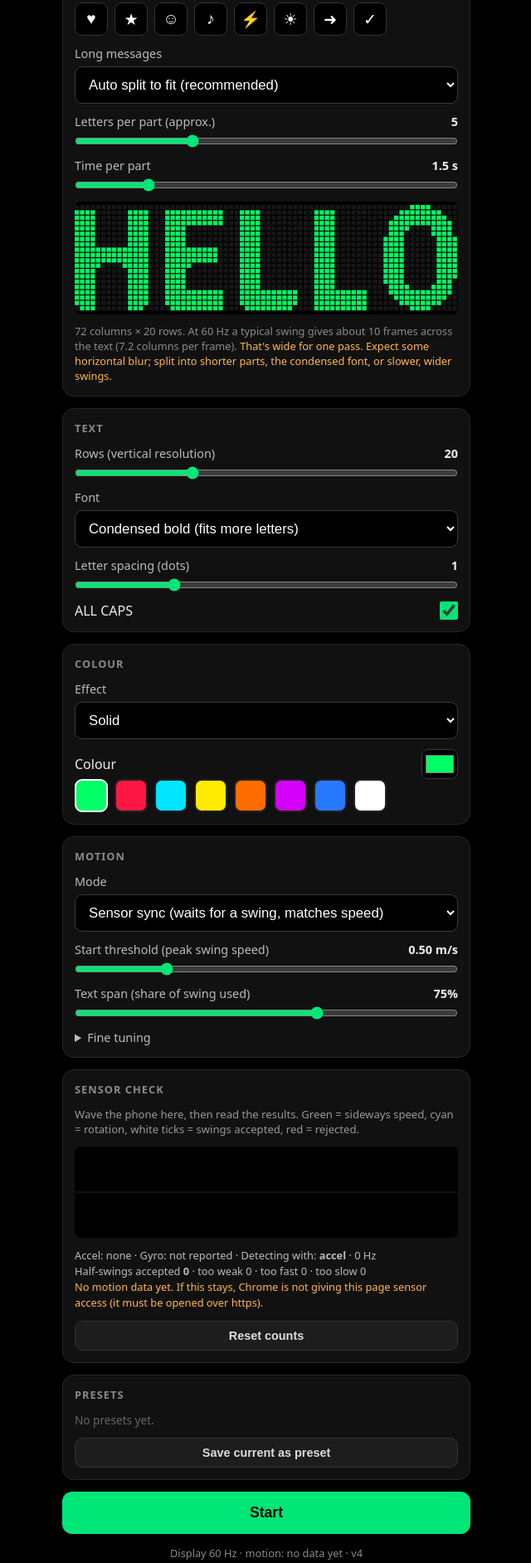
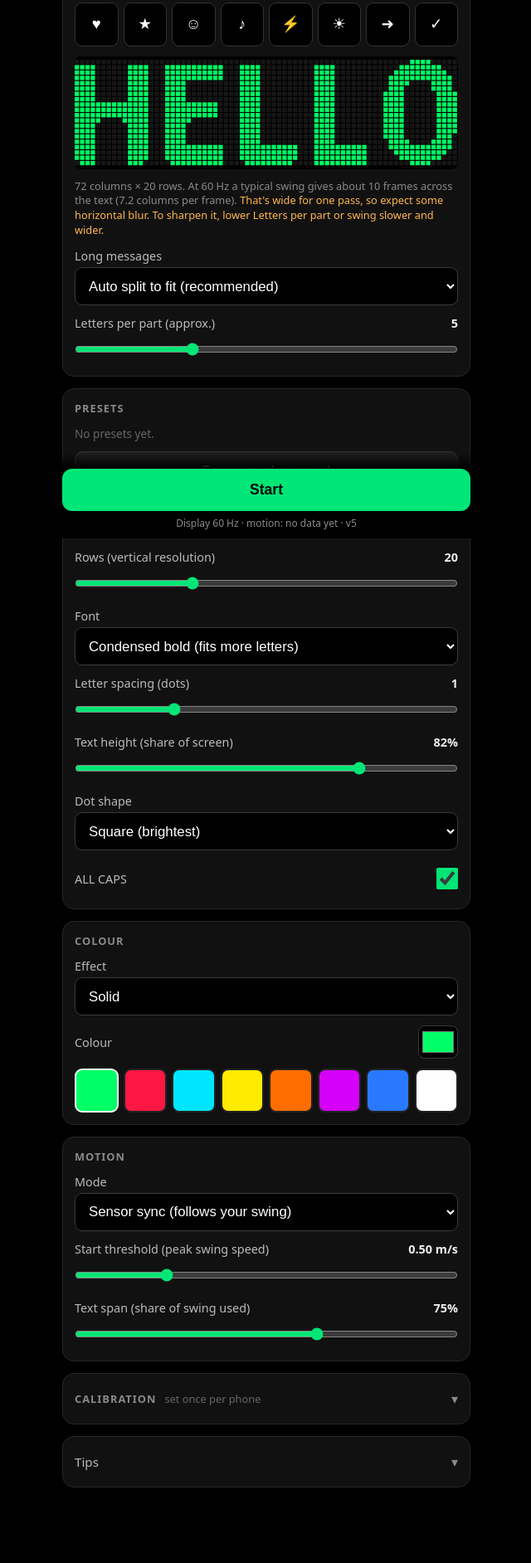
Before and after one commit to dennisneville/pov, a plain HTML site: page index.html in a window 1280 px wide. Shown: the part 151-2035 px from the top of the page at 83% size, without its empty margins (319-959 px from the left). Drawn offline with Linux system fonts and the light colour scheme.

Commit message:
Tidy setup screen: pinned Start, Calibration section, bigger controls
Move the preview under the message, Presets near the top, Text height and Dot
shape into Text, and sensor check plus Flip, Timing trim and Column width scale
into a collapsed Calibration section. Pin Start to the bottom. Enlarge tap
targets, add -/+ buttons for trim and width, fit icons and swatches on one row,
shorten the Mode labels, lay out the sensor readout as a table, fix the blur
warning wording, hide Time per part when there is only one part, and move
inline styles into CSS. Version 5.

Co-Authored-By: Claude Opus 5.5 <noreply@anthropic.com>
Claude-Session: https://claude.ai/code/session_012CgBTYfwHtMwuvm8HirsAb

```diff
--- a/index.html
+++ b/index.html
@@ -10,38 +10,55 @@
 <link rel="icon" href="icon-192.png">
 <link rel="apple-touch-icon" href="icon-192.png">
 <style>
-  :root { --bg:#000; --panel:#111; --line:#262626; --text:#eee; --dim:#8a8a8a; --accent:#00e676; }
+  :root { --bg:#000; --panel:#111; --line:#262626; --text:#eee; --soft:#bbb; --dim:#8a8a8a; --accent:#00e676; --warn:#ffb74d; --bad:#ff5252; }
   * { box-sizing: border-box; margin: 0; padding: 0; -webkit-tap-highlight-color: transparent; }
   html, body { background: var(--bg); color: var(--text); font-family: system-ui, Roboto, sans-serif; }
   body { min-height: 100vh; }
-  #setup { max-width: 520px; margin: 0 auto; padding: 16px 14px 40px; display: flex; flex-direction: column; gap: 14px; }
+  #setup { max-width: 520px; margin: 0 auto; padding: 16px 14px 0; display: flex; flex-direction: column; gap: 14px; }
   h1 { font-size: 1.3rem; font-weight: 700; letter-spacing: .02em; }
   h1 span { color: var(--accent); }
   .card { background: var(--panel); border: 1px solid var(--line); border-radius: 14px; padding: 14px; display: flex; flex-direction: column; gap: 12px; }
-  .card h2 { font-size: .8rem; text-transform: uppercase; letter-spacing: .08em; color: var(--dim); font-weight: 600; }
-  label.f { display: flex; flex-direction: column; gap: 6px; font-size: .9rem; color: #bbb; }
+  .card h2, .card h3, .sumh { font-size: .8rem; text-transform: uppercase; letter-spacing: .08em; color: var(--dim); font-weight: 600; }
+  .card h3 { margin-top: 4px; }
+  .sub { display: flex; flex-direction: column; gap: 12px; }
+  .note { font-size: .82rem; color: #999; line-height: 1.45; }
+  .f { display: flex; flex-direction: column; gap: 4px; font-size: .9rem; color: var(--soft); }
   .lr { display: flex; justify-content: space-between; align-items: center; gap: 10px; }
   .lr b { color: var(--text); font-weight: 600; font-variant-numeric: tabular-nums; }
-  input[type=text], select { width: 100%; background: #000; color: #fff; border: 1px solid #3a3a3a; border-radius: 9px; padding: 11px 12px; font-size: 1.05rem; }
-  input[type=range] { width: 100%; accent-color: var(--accent); }
-  input[type=checkbox] { width: 22px; height: 22px; accent-color: var(--accent); }
-  input[type=color] { width: 44px; height: 36px; border: 1px solid #3a3a3a; border-radius: 8px; background: #000; padding: 2px; }
-  .icons, .swatches, .presets { display: flex; flex-wrap: wrap; gap: 8px; }
-  .icons button, .swatches button { width: 40px; height: 40px; border-radius: 9px; border: 1px solid #333; background: #000; color: #fff; font-size: 1.2rem; }
+  label.toggle { min-height: 44px; font-size: .9rem; color: var(--soft); }
+  input[type=text], select { width: 100%; min-height: 46px; background: #000; color: #fff; border: 1px solid #3a3a3a; border-radius: 9px; padding: 10px 12px; font-size: 1.05rem; }
+  input[type=range] { width: 100%; height: 36px; margin: 0; accent-color: var(--accent); }
+  input[type=checkbox] { flex: none; width: 26px; height: 26px; accent-color: var(--accent); }
+  input[type=color] { flex: none; width: 48px; height: 40px; border: 1px solid #3a3a3a; border-radius: 8px; background: #000; padding: 2px; }
+  .nudge { display: flex; align-items: center; gap: 8px; }
+  .nudge button { flex: none; width: 44px; height: 40px; border-radius: 10px; border: 1px solid #333; background: #1d1d1d; color: #ddd; font-size: 1.3rem; line-height: 1; }
+  .icons, .swatches { display: grid; grid-template-columns: repeat(8, 1fr); gap: 6px; }
+  .icons button, .swatches button { width: 100%; aspect-ratio: 1; padding: 0; border-radius: 9px; border: 1px solid #333; background: #000; color: #fff; font-size: 1.15rem; }
   .swatches button { border: 2px solid #222; }
   .swatches button.on { border-color: #fff; }
-  .presets .chip { display: flex; align-items: center; background: #000; border: 1px solid #333; border-radius: 20px; overflow: hidden; }
-  .presets .chip button { background: none; border: none; color: #ddd; padding: 8px 12px; font-size: .9rem; }
-  .presets .chip button.x { color: #777; padding-left: 4px; }
+  .presets { display: flex; flex-wrap: wrap; gap: 8px; }
+  .presets .chip { display: flex; align-items: center; background: #000; border: 1px solid #333; border-radius: 22px; overflow: hidden; }
+  .presets .chip button { background: none; border: none; color: #ddd; padding: 12px 14px; font-size: .9rem; }
+  .presets .chip button.x { color: #777; padding-left: 6px; }
+  .empty { color: #666; font-size: .85rem; }
   #preview { width: 100%; display: block; background: #000; border-radius: 8px; image-rendering: pixelated; }
   #info { font-size: .8rem; color: var(--dim); line-height: 1.4; }
-  #info .warn { color: #ffb74d; }
-  .btn { background: var(--accent); color: #000; font-weight: 700; font-size: 1.1rem; border: none; border-radius: 12px; padding: 15px; }
-  .btn2 { background: #1d1d1d; color: #ddd; font-weight: 600; font-size: .9rem; border: 1px solid #333; border-radius: 10px; padding: 9px 12px; }
-  #status { font-size: .8rem; color: var(--dim); text-align: center; }
-  details summary { cursor: pointer; color: #bbb; font-size: .9rem; }
-  details[open] summary { margin-bottom: 10px; }
+  .ok { color: var(--accent); } .bad { color: var(--bad); } .warn { color: var(--warn); }
+  .btn { width: 100%; background: var(--accent); color: #000; font-weight: 700; font-size: 1.1rem; border: none; border-radius: 12px; padding: 15px; }
+  .btn2 { min-height: 44px; background: #1d1d1d; color: #ddd; font-weight: 600; font-size: .9rem; border: 1px solid #333; border-radius: 10px; padding: 10px 12px; }
+  details summary { list-style: none; cursor: pointer; min-height: 44px; margin: -6px 0; display: flex; align-items: center; justify-content: space-between; gap: 10px; color: var(--soft); font-size: .95rem; }
+  details summary::-webkit-details-marker { display: none; }
+  details summary::after { content: '▾'; color: var(--dim); font-size: 1rem; transition: transform .15s; }
+  details[open] summary { margin-bottom: 8px; }
+  details[open] summary::after { transform: rotate(180deg); }
+  .sumhint { flex: 1; color: #666; font-size: .8rem; }
   .tips { font-size: .82rem; color: #999; line-height: 1.5; padding-left: 18px; }
+  #trace { width: 100%; height: 110px; background: #000; border-radius: 8px; display: block; }
+  #diag { display: grid; grid-template-columns: auto 1fr; gap: 4px 12px; font-size: .8rem; color: var(--soft); line-height: 1.4; font-variant-numeric: tabular-nums; }
+  #diag dt { color: var(--dim); }
+  #diag .wide { grid-column: 1 / -1; }
+  #startBar { position: sticky; bottom: 0; margin: 0 -14px; padding: 18px 14px calc(10px + env(safe-area-inset-bottom)); background: linear-gradient(rgba(0,0,0,0), #000 18px); display: flex; flex-direction: column; gap: 6px; }
+  #status { font-size: .75rem; color: var(--dim); text-align: center; }
   .hidden { display: none !important; }
   #pov { position: fixed; inset: 0; width: 100vw; height: 100vh; background: #000; display: none; touch-action: none; }
   #hint { position: fixed; left: 0; right: 0; bottom: 24px; text-align: center; color: #333; font-size: .85rem; display: none; pointer-events: none; }
@@ -57,6 +74,8 @@
       <input type="text" id="text" maxlength="150" autocomplete="off" spellcheck="false">
     </label>
     <div class="icons" id="iconBar"></div>
+    <canvas id="preview" height="80"></canvas>
+    <div id="info"></div>
     <label class="f">Long messages
       <select id="parts">
         <option value="auto">Auto split to fit (recommended)</option>
@@ -71,8 +90,12 @@
     <label class="f" id="partSecRow"><div class="lr">Time per part <b id="partSecV"></b></div>
       <input type="range" id="partSec" min="0.5" max="6" step="0.25">
     </label>
-    <canvas id="preview" height="80"></canvas>
-    <div id="info"></div>
+  </div>
+
+  <div class="card">
+    <h2>Presets</h2>
+    <div class="presets" id="presets"></div>
+    <button class="btn2" id="savePreset">Save current as preset</button>
   </div>
 
   <div class="card">
@@ -92,7 +115,13 @@
     <label class="f"><div class="lr">Letter spacing (dots) <b id="spacingV"></b></div>
       <input type="range" id="spacing" min="0" max="4" step="1">
     </label>
-    <div class="lr"><span>ALL CAPS</span><input type="checkbox" id="caps"></div>
+    <label class="f"><div class="lr">Text height (share of screen) <b id="heightV"></b></div>
+      <input type="range" id="height" min="40" max="96" step="1">
+    </label>
+    <label class="f">Dot shape
+      <select id="dot"><option value="square">Square (brightest)</option><option value="round">Round LEDs</option></select>
+    </label>
+    <label class="lr toggle"><span>ALL CAPS</span><input type="checkbox" id="caps"></label>
   </div>
 
   <div class="card">
@@ -105,25 +134,25 @@
         <option value="vgrad">Top-to-bottom gradient</option>
       </select>
     </label>
-    <div id="c1Row" class="f"><div class="lr"><span>Colour</span><input type="color" id="c1"></div>
+    <div id="c1Row" class="sub"><label class="lr"><span class="f">Colour</span><input type="color" id="c1"></label>
       <div class="swatches" id="sw1"></div></div>
-    <div id="c2Row" class="lr"><span>Bottom colour</span><input type="color" id="c2"></div>
+    <label id="c2Row" class="lr"><span class="f">Bottom colour</span><input type="color" id="c2"></label>
   </div>
 
   <div class="card">
     <h2>Motion</h2>
     <label class="f">Mode
       <select id="motionMode">
-        <option value="sync">Sensor sync (waits for a swing, matches speed)</option>
+        <option value="sync">Sensor sync (follows your swing)</option>
         <option value="fixed">Fixed rhythm (no sensors)</option>
       </select>
     </label>
-    <div id="syncOpts" class="card" style="padding:0;border:none;gap:12px">
+    <div id="syncOpts" class="sub">
       <label class="f"><div class="lr">Start threshold (peak swing speed) <b id="threshV"></b></div>
         <input type="range" id="thresh" min="0.2" max="1.5" step="0.05">
       </label>
     </div>
-    <div id="fixedOpts" class="card" style="padding:0;border:none;gap:12px">
+    <div id="fixedOpts" class="sub">
       <label class="f"><div class="lr">Half-swing time <b id="fixedThV"></b></div>
         <input type="range" id="fixedTh" min="150" max="900" step="10">
       </label>
@@ -134,43 +163,33 @@
     <label class="f"><div class="lr">Text span (share of swing used) <b id="spanV"></b></div>
       <input type="range" id="span" min="40" max="95" step="1">
     </label>
-    <details>
-      <summary>Fine tuning</summary>
-      <div class="card" style="padding:0;border:none;gap:12px">
-        <label class="f"><div class="lr">Timing trim (fix double image) <b id="trimV"></b></div>
-          <input type="range" id="trim" min="-80" max="80" step="2">
-        </label>
-        <label class="f"><div class="lr">Column width scale <b id="widthV"></b></div>
-          <input type="range" id="width" min="0.5" max="2" step="0.05">
-        </label>
-        <label class="f"><div class="lr">Text height (share of screen) <b id="heightV"></b></div>
-          <input type="range" id="height" min="40" max="96" step="1">
-        </label>
-        <label class="f">Dot shape
-          <select id="dot"><option value="square">Square (brightest)</option><option value="round">Round LEDs</option></select>
-        </label>
-        <div class="lr"><span>Flip direction (if text is mirrored)</span><input type="checkbox" id="flip"></div>
+  </div>
+
+  <div class="card">
+    <details id="calib">
+      <summary><span class="sumh">Calibration</span><span class="sumhint">set once per phone</span></summary>
+      <div class="sub">
+        <p class="note">Work through these in order. Check the sensors first, then fix mirrored text, then the double image, then the column width.</p>
+        <h3>Sensor check</h3>
+        <p class="note">Wave the phone here, then read the results. Green = sideways speed, cyan = rotation, white ticks = swings accepted, red = rejected.</p>
+        <canvas id="trace"></canvas>
+        <dl id="diag"></dl>
+        <button class="btn2" id="diagReset">Reset counts</button>
+        <h3>Adjustments</h3>
+        <label class="lr toggle"><span>Flip direction (if text is mirrored)</span><input type="checkbox" id="flip"></label>
+        <div class="f"><div class="lr">Timing trim (fix double image) <b id="trimV"></b></div>
+          <div class="nudge"><button type="button" data-nudge="trim" data-dir="-1" aria-label="Decrease timing trim">−</button>
+            <input type="range" id="trim" min="-80" max="80" step="2" aria-label="Timing trim">
+            <button type="button" data-nudge="trim" data-dir="1" aria-label="Increase timing trim">+</button></div>
+        </div>
+        <div class="f"><div class="lr">Column width scale <b id="widthV"></b></div>
+          <div class="nudge"><button type="button" data-nudge="width" data-dir="-1" aria-label="Decrease column width">−</button>
+            <input type="range" id="width" min="0.5" max="2" step="0.05" aria-label="Column width scale">
+            <button type="button" data-nudge="width" data-dir="1" aria-label="Increase column width">+</button></div>
+        </div>
       </div>
     </details>
   </div>
-
-  <div class="card">
-    <h2>Sensor check</h2>
-    <div style="font-size:.82rem;color:#999">Wave the phone here, then read the results. Green = sideways speed, cyan = rotation, white ticks = swings accepted, red = rejected.</div>
-    <canvas id="trace" style="width:100%;height:110px;background:#000;border-radius:8px;display:block"></canvas>
-    <div id="diag" style="font-size:.8rem;color:#bbb;line-height:1.5;font-variant-numeric:tabular-nums"></div>
-    <button class="btn2" id="diagReset">Reset counts</button>
-  </div>
-
-  <div class="card">
-    <h2>Presets</h2>
-    <div class="presets" id="presets"></div>
-    <button class="btn2" id="savePreset">Save current as preset</button>
-  </div>
-
-  <button class="btn" id="start">Start</button>
-  <button class="btn2 hidden" id="install">Install app on this phone</button>
-  <div id="status">Checking display and sensors…</div>
 
   <div class="card">
     <details>
@@ -179,10 +198,17 @@
         <li>Dark room, screen brightness at max, phone held upright, wave side to side.</li>
         <li>OLED screens work far better than LCD (true black, no glowing rectangle).</li>
         <li>Smooth, wide, steady swings give the sharpest text. Horizontal sharpness is capped by refresh rate × swing time, so fewer letters or slower, wider swings help.</li>
-        <li>If the left-to-right and right-to-left swings show two offset copies, adjust Timing trim until they line up.</li>
+        <li>If the left-to-right and right-to-left swings show two offset copies, adjust Timing trim (under Calibration) until they line up.</li>
         <li>Double-tap the screen (or use Back) to exit.</li>
       </ul>
     </details>
+  </div>
+
+  <button class="btn2 hidden" id="install">Install app on this phone</button>
+
+  <div id="startBar">
+    <button class="btn" id="start">Start</button>
+    <div id="status">Checking display and sensors…</div>
   </div>
 </div>
 
@@ -192,7 +218,7 @@
 <script>
 'use strict';
 const $ = id => document.getElementById(id);
-const APP_VERSION = '4';
+const APP_VERSION = '5';
 let offlineReady = false;
 const PX_PER_M = 160 / 0.0254;          // CSS px per metre (on Android, 1 CSS px ≈ 1 dp = 1/160 in)
 const LS_LAST = 'povwand.last', LS_PRESETS = 'povwand.presets';
@@ -456,7 +482,6 @@ function refreshLabels() {
   $('trimV').textContent = (S.trim > 0 ? '+' : '') + S.trim + ' ms'; $('widthV').textContent = S.width.toFixed(2) + '×';
   $('heightV').textContent = S.height + '%';
   $('partSecV').textContent = S.partSec.toFixed(2).replace(/0$/, '') + ' s';
-  $('partSecRow').classList.toggle('hidden', S.parts === 'whole');
   $('partLettersRow').classList.toggle('hidden', S.parts !== 'auto');
   $('partLettersV').textContent = S.partLetters;
   $('c1Row').classList.toggle('hidden', S.colourMode === 'rainbow' || S.colourMode === 'letters');
@@ -517,6 +542,7 @@ function rebuild() {
   });
   CREF = Math.max(...PARTS.map(p => p.mx.C));      // all parts share one column pitch
   MX = PARTS[0].mx; COL = PARTS[0].col;
+  $('partSecRow').classList.toggle('hidden', PARTS.length < 2);   // only matters with 2+ parts
   drawPreview();
 }
 function drawPreview() {
@@ -543,7 +569,13 @@ function drawPreview() {
   const frames = Math.max(1, Math.round(frac * 0.3 * refreshHz));
   const per = CREF / frames;
   let msg = (n > 1 ? `${n} parts, widest is ` : '') + `${CREF} columns × ${R} rows. At ${Math.round(refreshHz)} Hz a typical swing gives about ${frames} frames across the text (${per.toFixed(1)} columns per frame).`;
-  if (per > 3.5) msg += ` <span class="warn">That's wide for one pass. Expect some horizontal blur; ${n > 1 || S.parts !== 'whole' ? 'split into shorter parts, ' : 'use fewer letters or Long messages, '}the condensed font, or slower, wider swings.</span>`;
+  if (per > 3.5) {
+    const fixes = [S.parts === 'auto' ? 'lower Letters per part' : S.parts === 'whole' ? 'use Auto split under Long messages' : 'use shorter parts'];
+    if (S.font !== 'condensed') fixes.push('pick the condensed font');
+    fixes.push('swing slower and wider');
+    const list = fixes.length > 2 ? fixes.slice(0, -1).join(', ') + ', or ' + fixes.at(-1) : fixes.join(' or ');
+    msg += ` <span class="warn">That's wide for one pass, so expect some horizontal blur. To sharpen it, ${list}.</span>`;
+  }
   $('info').innerHTML = msg;
 }
 
@@ -569,7 +601,7 @@ function loadPresets() { try { return JSON.parse(localStorage.getItem(LS_PRESETS
 function savePresets(p) { try { localStorage.setItem(LS_PRESETS, JSON.stringify(p)); } catch (e) {} }
 function renderPresets() {
   const box = $('presets'), list = loadPresets(); box.innerHTML = '';
-  if (!list.length) { box.innerHTML = '<span style="color:#666;font-size:.85rem">No presets yet.</span>'; return; }
+  if (!list.length) { box.innerHTML = '<span class="empty">No presets yet.</span>'; return; }
   list.forEach((p, i) => {
     const chip = document.createElement('div'); chip.className = 'chip';
     const a = document.createElement('button'); a.textContent = p.name;
@@ -587,6 +619,9 @@ $('savePreset').onclick = () => {
 };
 
 FIELDS.forEach(f => $(f).addEventListener('input', onChange));
+document.querySelectorAll('[data-nudge]').forEach(b => b.addEventListener('click', () => {
+  const el = $(b.dataset.nudge); b.dataset.dir > 0 ? el.stepUp() : el.stepDown(); onChange();
+}));
 window.addEventListener('resize', () => { if (!running && MX) drawPreview(); });
 
 // ---------- Sensors & display probe ----------
@@ -729,6 +764,7 @@ $('diagReset').onclick = () => tracker.resetStats();
 function diagLoop() {
   if (running) return;
   tracker.minPeak = S.thresh;
+  if (!$('calib').open) { requestAnimationFrame(diagLoop); return; }   // nothing to draw while collapsed
   const cvT = $('trace'), dpr = window.devicePixelRatio || 1;
   const W = Math.round(cvT.clientWidth * dpr), H = Math.round(cvT.clientHeight * dpr);
   if (cvT.width !== W || cvT.height !== H) { cvT.width = W; cvT.height = H; }
@@ -743,11 +779,14 @@ function diagLoop() {
     c.stroke(); c.lineWidth = 1;
   };
   line('v', 3, '#00e676'); line('g', 400, '#00e5ff');
-  const st = tracker.stats, l = st.last;
-  let html = `Accel: ${accelSource} · Gyro: ${tracker.hasGyro ? 'yes (axis ' + tracker.axis + ')' : 'not reported'} · Detecting with: <b>${tracker.mode}</b> · ${Math.round(tracker.rate || 0)} Hz<br>`;
-  html += `Half-swings accepted <b>${st.ok}</b> · too weak ${st.weak} · too fast ${st.short} · too slow ${st.long}<br>`;
-  html += l ? `Last: ${(l.dur * 1000).toFixed(0)} ms, ${l.peak.toFixed(2)} m/s, ${l.peakG.toFixed(0)}°/s, length ${(l.L * 100).toFixed(0)} cm, ${l.ok ? '<span style="color:#00e676">accepted</span>' : '<span style="color:#ff5252">rejected (' + l.why + ')</span>'}`
-            : (sensorSeen ? 'No swings yet. Wave side to side.' : '<span style="color:#ffb74d">No motion data yet. If this stays, Chrome is not giving this page sensor access (it must be opened over https).</span>');
+  const st = tracker.stats, l = st.last, row = (k, v) => `<dt>${k}</dt><dd>${v}</dd>`;
+  let html = row('Sensors', `accel: ${accelSource} · gyro: ${tracker.hasGyro ? 'axis ' + tracker.axis : 'not reported'}`)
+    + row('Detecting with', `<b>${tracker.mode}</b> at ${Math.round(tracker.rate || 0)} Hz`)
+    + row('Half-swings', `<b>${st.ok}</b> accepted · rejected: ${st.weak} too weak, ${st.short} too fast, ${st.long} too slow`)
+    + row('Last swing', l ? `${(l.dur * 1000).toFixed(0)} ms · ${l.peak.toFixed(2)} m/s · ${l.peakG.toFixed(0)}°/s · ${(l.L * 100).toFixed(0)} cm · `
+          + (l.ok ? '<span class="ok">accepted</span>' : `<span class="bad">rejected (${l.why})</span>`)
+        : sensorSeen ? 'none yet, wave side to side' : '<span class="warn">no motion data yet</span>');
+  if (!sensorSeen) html += `<dd class="wide warn">If this stays, Chrome isn't giving this page sensor access (it must be opened over https).</dd>`;
   $('diag').innerHTML = html;
   requestAnimationFrame(diagLoop);
 }
--- a/sw.js
+++ b/sw.js
@@ -1,5 +1,5 @@
 // POV Wand offline cache. Bump VERSION whenever you upload a new index.html.
-const VERSION = 'v4';
+const VERSION = 'v5';
 const CACHE = 'pov-wand-' + VERSION;
 const ASSETS = ['./', './index.html', './manifest.webmanifest', './icon-192.png', './icon-512.png'];
 
```
Also changed, not shown: 2 other files.
